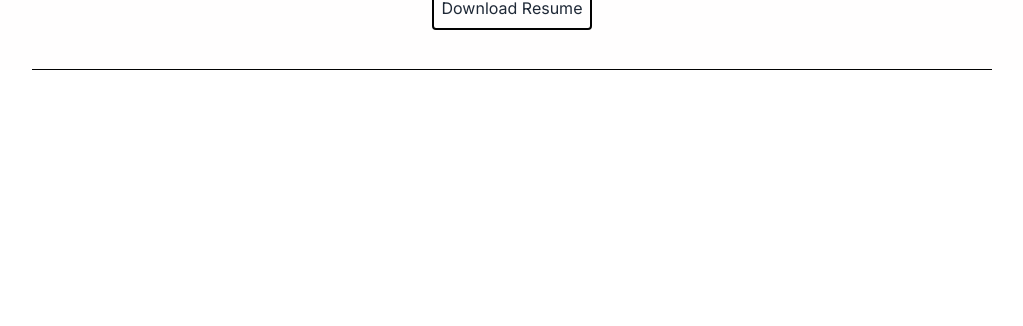
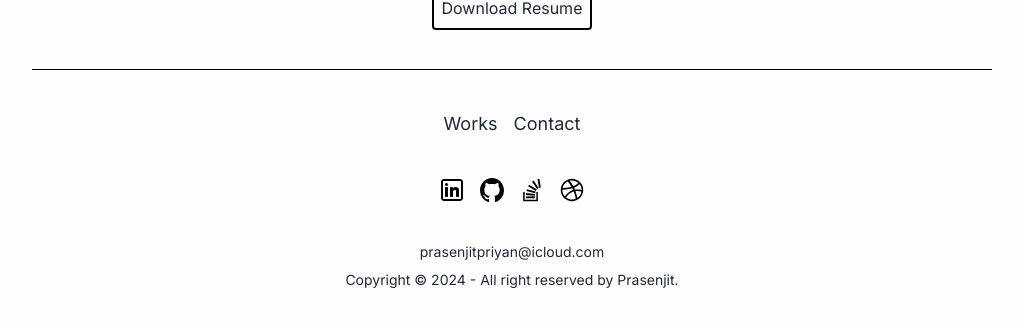
Before and after one commit to prasenjitpriyan/my-portfolio, a Next.js app: page / in a window 1280 px wide. Shown: the part 3864-4190 px from the top of the page, without its empty margins (128-1151 px from the left). Before the commit the page ends 3934 px from the top, so only its background shows below. Built offline with nearby package versions, Linux system fonts and the light colour scheme.

Commit message:
Footer UI added

```diff
--- a/src/app/page.tsx
+++ b/src/app/page.tsx
@@ -1,6 +1,7 @@
 import Advantage from "@/components/Advantage";
 import Carousels from "@/components/Carousels";
 import Education from "@/components/Education";
+import Footer from "@/components/Footer";
 import HomePage from "@/components/Home";
 import Hr from "@/components/Hr";
 import LatestProjects from "@/components/LatestProjects";
@@ -20,6 +21,7 @@ export default function Home() {
       <Hr />
       <Carousels />
       <Hr />
+      <Footer />
     </main>
   );
 }
--- /dev/null
+++ b/src/components/Footer.tsx
@@ -0,0 +1,52 @@
+import React from "react";
+import Link from "next/link";
+import Image from "next/image";
+import { OuterLinks } from "./Navbar";
+
+let navLinks: Array<string> = ["works", "contact"];
+
+let outerLinks: OuterLinks[] = [
+  { id: Math.random(), href: "/linkedin", src: "/linkedin.svg" },
+  { id: Math.random(), href: "/linkedin", src: "/github.svg" },
+  { id: Math.random(), href: "/linkedin", src: "/stackoverflow.svg" },
+  { id: Math.random(), href: "/linkedin", src: "/dribbble.svg" },
+];
+
+const Footer = () => {
+  return (
+    <footer className="footer footer-center p-10 text-base-content rounded">
+      <nav className="grid grid-flow-col gap-4">
+        <ul className="flex flex-row justify-start gap-4">
+          {navLinks.map((link, array) => (
+            <li key={array}>
+              <Link className="text-lg" href={`/${link}`}>
+                {link.charAt(0).toUpperCase() + link.substring(1)}
+              </Link>
+            </li>
+          ))}
+        </ul>
+      </nav>
+      <nav>
+        <div className="grid grid-flow-col gap-4">
+          {outerLinks.map((outerLink) => (
+            <Link key={outerLink.id} href={outerLink.href}>
+              <Image
+                className="w-6"
+                src={outerLink.src}
+                alt="Linkedin"
+                width="1000"
+                height="1000"
+              />
+            </Link>
+          ))}
+        </div>
+      </nav>
+      <aside>
+        <p>prasenjitpriyan@icloud.com</p>
+        <p>Copyright © 2024 - All right reserved by Prasenjit.</p>
+      </aside>
+    </footer>
+  );
+};
+
+export default Footer;
--- a/src/components/Navbar.tsx
+++ b/src/components/Navbar.tsx
@@ -2,7 +2,7 @@ import React from "react";
 import Link from "next/link";
 import Image from "next/image";
 
-interface OuterLinks {
+export interface OuterLinks {
   id: number;
   href: string;
   src: string;
```
